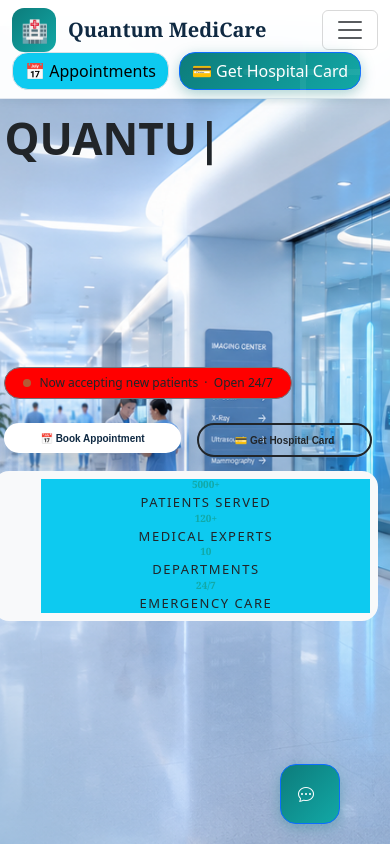
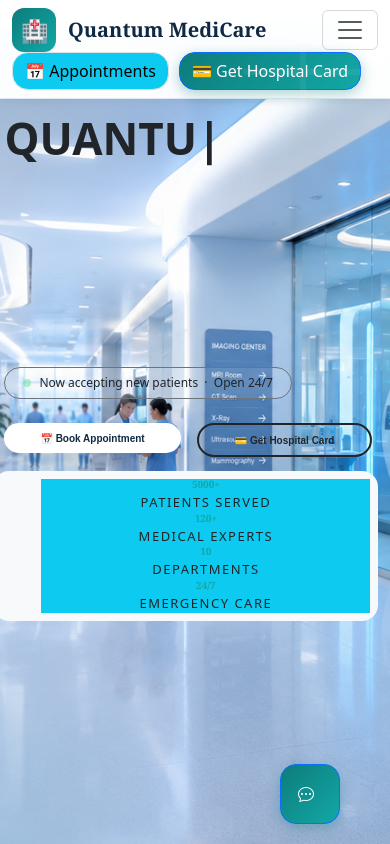
Before and after one commit to QuantumDaniel/Quantum-hospital, a React (Vite) app: page / in a window 390 px wide. Shown: the top 844 px of the page. Built offline with nearby package versions, Linux system fonts and the light colour scheme; a web font is replaced by a local one.

Commit message:
remove hero-badge background

```diff
--- a/src/Components/HeroSection.css
+++ b/src/Components/HeroSection.css
@@ -445,7 +445,6 @@
     .hero-badge {
 
         margin-top: -10% !important;
-        background: red !important;
         margin-left: 50px;
 
 
```
